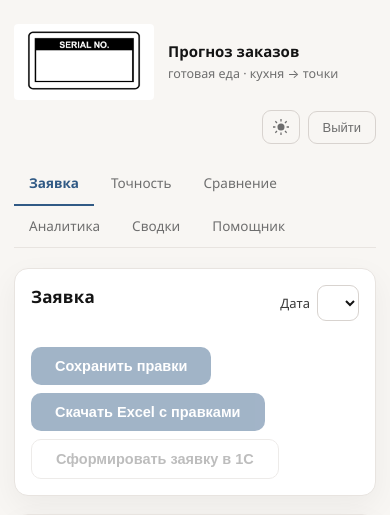
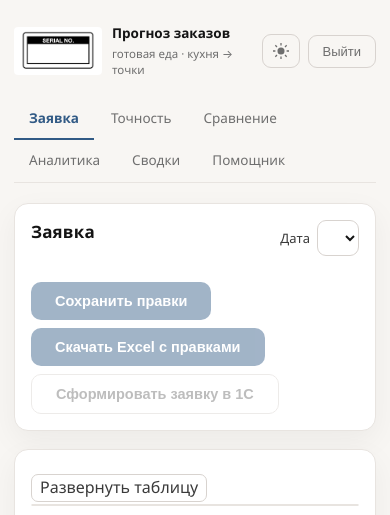
Before and after one commit to Sacraer-group/farposton, a FastAPI app: page / in a window 390 px wide. Shown: the top 515 px of the page. Run offline with FastAPI, Linux system fonts and the light colour scheme; the visitor is signed in with stand-in values (Sample User, id 1); data that the repository does not hold is empty; parts of the project's set-up code (start-up, migrations or seed data) failed here and were passed over.

Commit message:
Fix mobile header, demo navigation and chart label bounds

```diff
--- a/web/app.py
+++ b/web/app.py
@@ -29,7 +29,7 @@ from .logging_setup import setup_logging
 from .auth import (
     RateLimiter, authenticate_user, client_ip, ip_allowed, require_auth, session_is_valid,
 )
-from .access import principal_from_session
+from .access import principal_from_session, demo_no_auth
 
 settings = load_settings()
 
@@ -289,6 +289,7 @@ async def api_meta(request: Request, _: None = Depends(require_auth)):
         # операционный день локального времени UTC+10 и дата РАБОЧЕЙ заявки (завтра, D+1):
         # страница открывает её по умолчанию; правки — завтра и послезавтра,
         # дальние даты помечает как предварительные (см. routes_order)
+        "demo_no_auth": demo_no_auth(),
         "business_date": business_today.isoformat(),
         "operational_date": _operational_date(business_today).isoformat(),
         "points": fresh["points"],
--- a/web/static/assets/app.css
+++ b/web/static/assets/app.css
@@ -192,3 +192,12 @@ tbody tr:hover td.namecell{background:var(--info-soft)}
 .kv b{font-weight:600}
 
 .serial-plate{display:block;width:140px;height:76px;object-fit:cover;object-position:50% 36%;border-radius:4px}
+
+@media(max-width:620px){
+  header{display:flex;gap:10px;flex-wrap:wrap}
+  .brand{flex:1;gap:10px;width:auto}
+  .service{font-size:13.5px}
+  .service .sub{font-size:11.5px}
+  .hdr-actions{width:auto;margin-top:0;flex-wrap:wrap}
+  .serial-plate{width:88px;height:48px;flex:none}
+}
--- a/web/static/assets/app.js
+++ b/web/static/assets/app.js
@@ -231,6 +231,7 @@ async function applyAccessNavigation() {
     const r = await fetch('/api/meta');
     if (r.status === 401) return;
     const meta = await r.json();
+    if (meta.demo_no_auth) document.getElementById('logoutBtn')?.remove();
     if (meta && meta.access && meta.access.analytics)
       document.documentElement.dataset.adminAccess = '1';
   } catch (e) {
--- a/web/static/comparison.html
+++ b/web/static/comparison.html
@@ -63,8 +63,7 @@
   <!-- Баннер честности: статический, не зависит от JS и от #err -->
   <div class="banner warn" id="honesty" style="display:block;margin:0 0 14px">
     <div>Оценка точности опирается на списания и чеки. Пока списания на точках проводятся не день в день, промах завышен — цифры будут уточняться по мере дисциплины данных.</div>
-    <div style="margin-top:6px">ML-ядро в сравнении — резервный контур CatBoost; боевой ансамбль
-      оценивается по мере накопления факта.</div>
+    <div style="margin-top:6px">Сравнение использует сохранённые прогнозы ML и базовой формулы за выбранный период.</div>
   </div>
 
   <div class="card">
--- a/web/static/index.html
+++ b/web/static/index.html
@@ -11,11 +11,11 @@
 <style>
   /* Специфика страницы «Заявка» (общие стили — в app.css, его не трогаем) */
   .toprow{display:flex;align-items:flex-start;gap:12px;flex-wrap:wrap}
-  .toprow .grow{flex:1}
+  .toprow .grow{flex:1;min-width:0}
   .ordertitle{font-size:17px;font-weight:800;letter-spacing:.01em}
   .titleblock{display:flex;align-items:center;gap:10px;flex-wrap:wrap}
-  .datelab{font-size:13px;color:var(--ink2);display:flex;align-items:center;gap:7px}
-  #dateSel{padding:7px 10px;border:1px solid var(--line2);border-radius:9px;
+  .datelab{max-width:100%;min-width:0;font-size:13px;color:var(--ink2);display:flex;align-items:center;gap:7px}
+  #dateSel{min-width:0;max-width:100%;flex:1;padding:7px 10px;border:1px solid var(--line2);border-radius:9px;
     font-size:13.5px;background:var(--paper);color:var(--ink);font-family:inherit}
   .freshline{font-size:13px;color:var(--mut);margin-top:9px}
   .metaline{font-size:13px;color:var(--ink2);margin-top:9px;line-height:1.7}
--- a/web/svgchart.py
+++ b/web/svgchart.py
@@ -50,8 +50,8 @@ def _nice_ticks(lo: float, hi: float, n: int = 5) -> list[float]:
     t0 = int(lo / step) * step
     out = []
     t = t0
-    while t <= hi + step / 2:
-        if t >= lo - step / 2:
+    while t <= hi:
+        if t >= lo:
             out.append(round(t, 10))
         t += step
     return out
```
Also changed, not shown: tests/test_web_chart_ux.py (+9 -0 lines).
